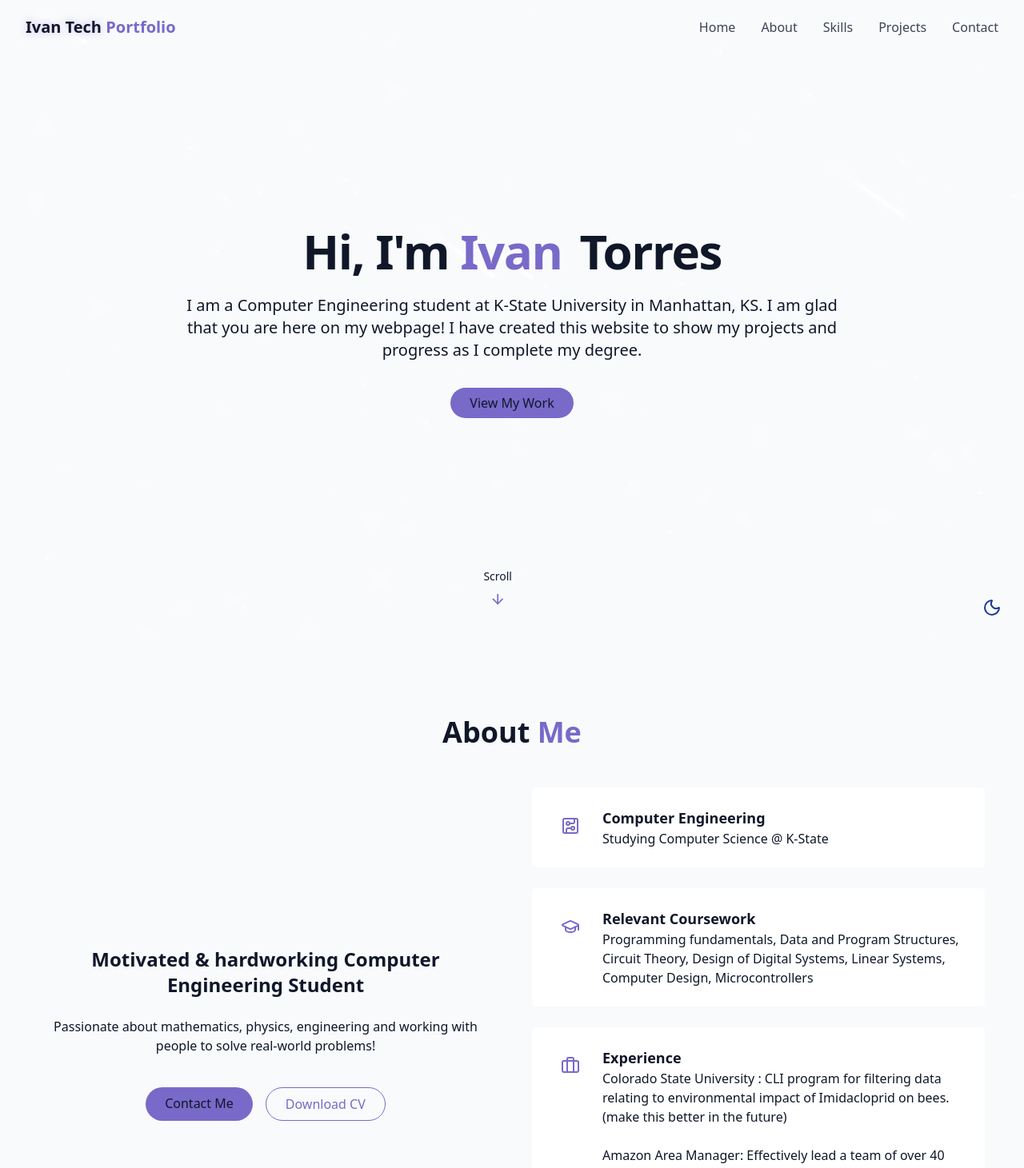
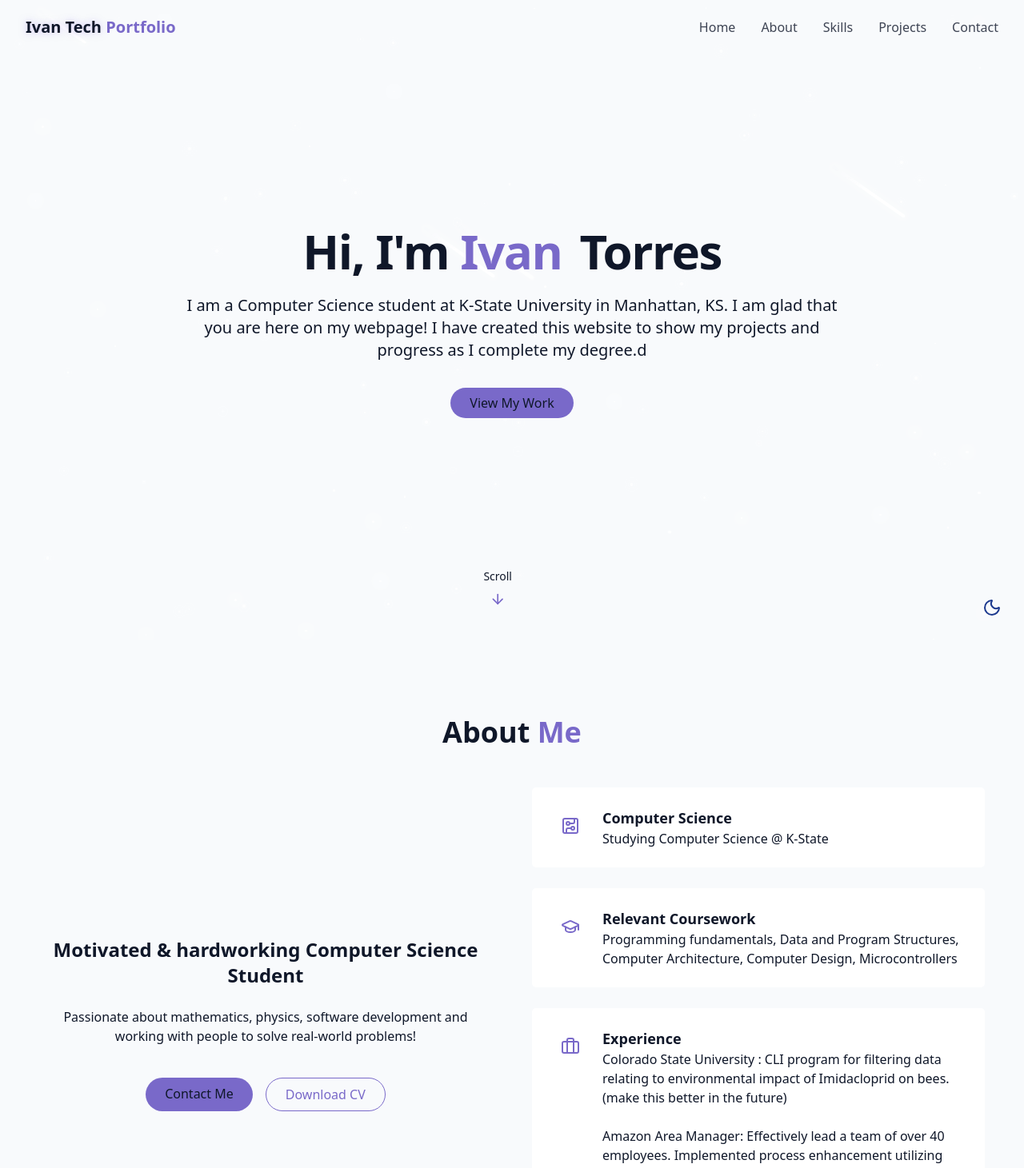
Before and after one commit to torres-80/beautiful-react-tailwind-portfolio, a React (Vite) app: page / in a window 1280 px wide. Shown: the top 1461 px of the page at 80% size. Built offline with nearby package versions, Linux system fonts and the light colour scheme.

Commit message:
Made changes about the major change as well as some more relevant coursework

```diff
--- a/src/components/AboutSection.jsx
+++ b/src/components/AboutSection.jsx
@@ -12,14 +12,14 @@ export const AboutSection = () => {
           <div className="space-y-6">
             <h3 className="text-2xl font-semibold">
               {" "}
-              Motivated & hardworking Computer Engineering Student
+              Motivated & hardworking Computer Science Student
             </h3>
 
             <p className="text-muted-foreground"> </p>
 
             <p className="text-muted-foreground">
               {" "}
-              Passionate about mathematics, physics, engineering and working
+              Passionate about mathematics, physics, software development and working
               with people to solve real-world problems!
             </p>
 
@@ -48,7 +48,7 @@ export const AboutSection = () => {
                 </div>
                 <div className="text-left">
                   <h4 className="font-semibold text-lg">
-                    Computer Engineering
+                    Computer Science
                   </h4>
                   <p className="text-muted-foreground">
                     Studying Computer Science @ K-State
@@ -65,7 +65,7 @@ export const AboutSection = () => {
                   <h4 className="font-semibold text-lg">Relevant Coursework</h4>
                   <p className="text-muted-foreground">
                     Programming fundamentals, Data and Program Structures,
-                    Circuit Theory, Design of Digital Systems, Linear Systems,
+                    Computer Architecture,
                     Computer Design, Microcontrollers
                   </p>
                 </div>
--- a/src/components/HeroSection.jsx
+++ b/src/components/HeroSection.jsx
@@ -20,10 +20,10 @@ export const HeroSection = () => {
             </span>
           </h1>
           <p className="text-lg md:text-xl text-muted-foreground max-2-2xl mx-auto opacity-0 animate-fade-in-delay-3">
-            I am a Computer Engineering student at K-State University in
+            I am a Computer Science student at K-State University in
             Manhattan, KS. I am glad that you are here on my webpage! I have
             created this website to show my projects and progress as I complete
-            my degree.
+            my degree.d
           </p>
 
           <div className="pt-4 opacity-0 animate-fade-in-delay-4">
```
